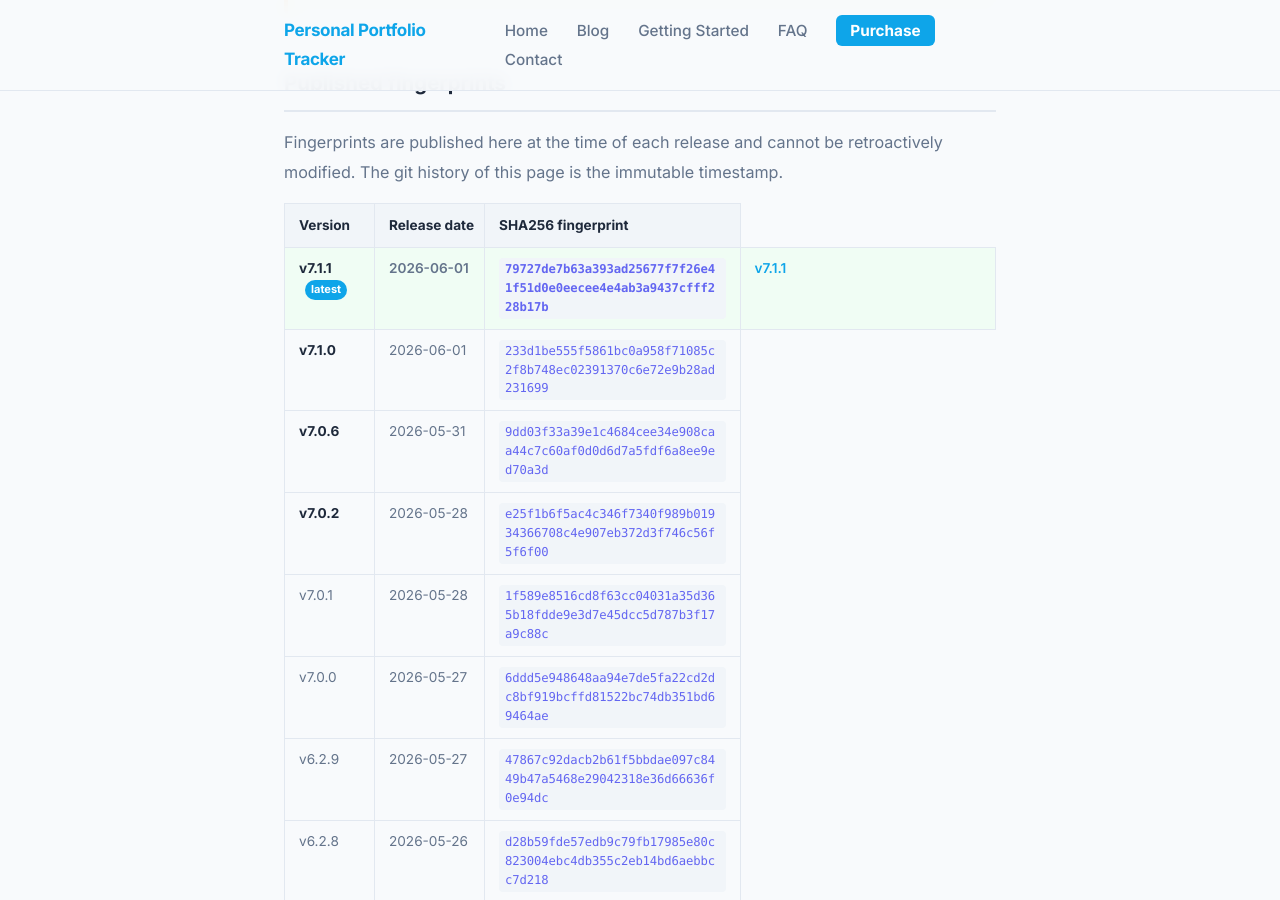
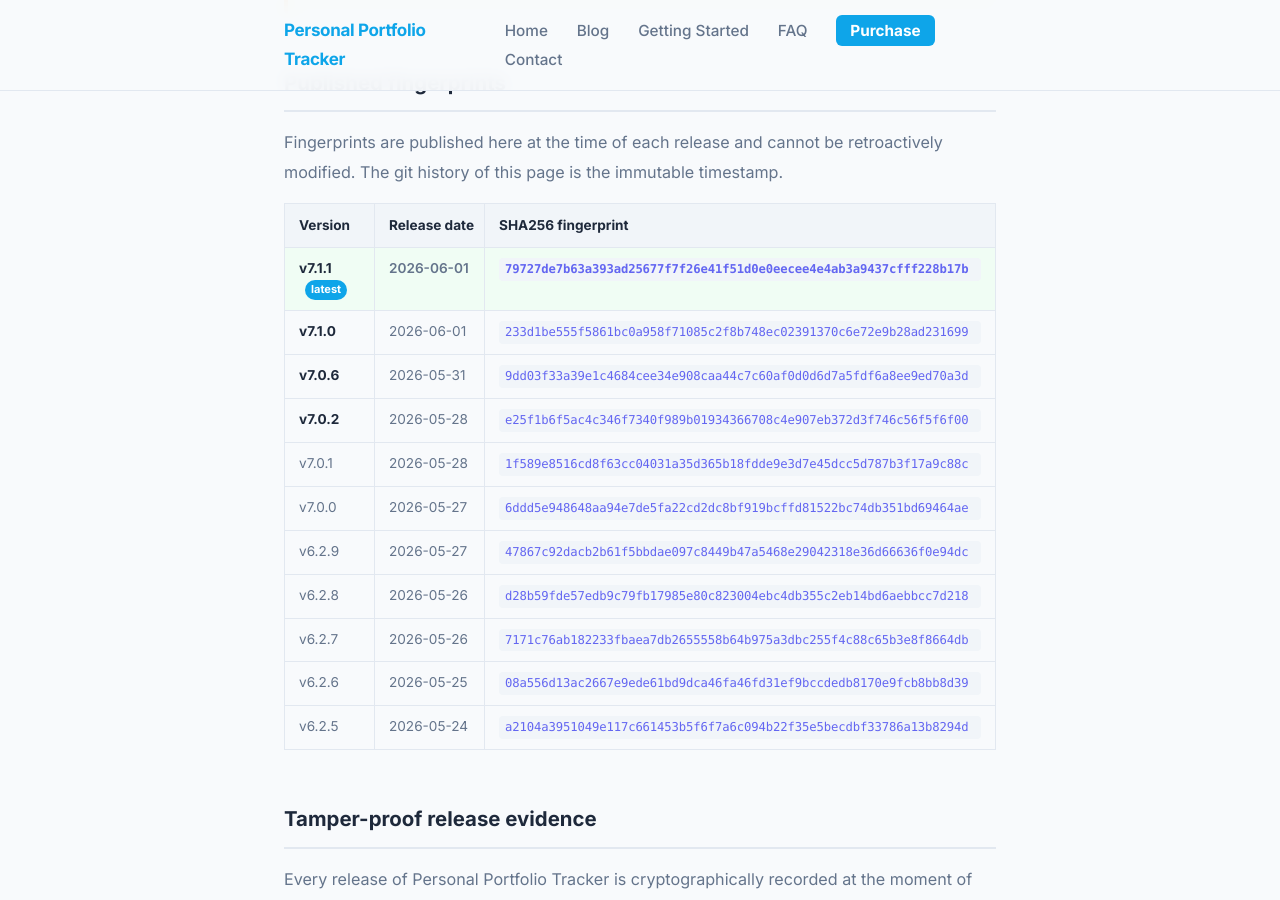
Before and after one commit to srikrishna2024/portfolio-tracker-blog, a Jekyll site: the page built from release-fingerprints/index.html, in a window 1280 px wide and 900 px high, scrolled down 933 px. Built offline with Jekyll 4.4.1, drawn with Linux system fonts in a browser that asks for light colours.

Commit message:
fix: remove GitHub tag column from v7.1.1 fingerprint row

```diff
--- a/release-fingerprints/index.html
+++ b/release-fingerprints/index.html
@@ -43,7 +43,6 @@
           <td><strong>v7.1.1</strong> <span class="fp-badge">latest</span></td>
           <td>2026-06-01</td>
           <td><code class="fp-code">79727de7b63a393ad25677f7f26e41f51d0e0eecee4e4ab3a9437cfff228b17b</code></td>
-          <td><a href="https://github.com/srikrishna2024/pages_agentic_upgrade/releases/tag/v7.1.1" target="_blank" rel="noopener">v7.1.1</a></td>
         </tr>
         <tr>
           <td><strong>v7.1.0</strong></td>
```
